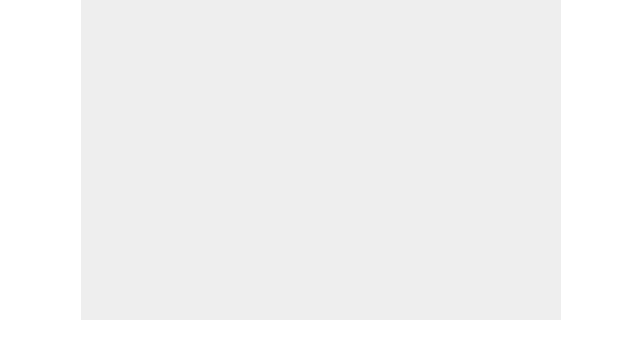
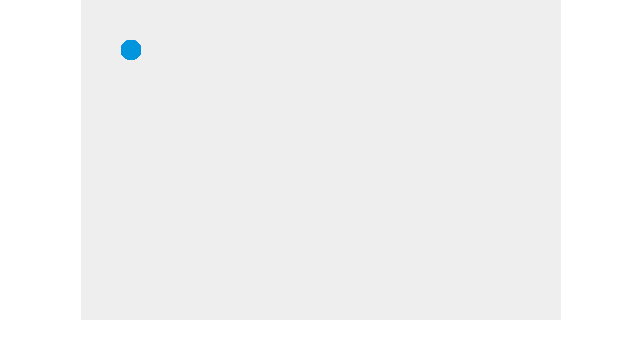
Before and after one commit to bryankenny/brickBreaker, a plain HTML site: page index.html in a window 1280 px wide. Shown: the full height of the page, 319-959 px from the left. Drawn offline with Linux system fonts and the light colour scheme.

Commit message:
added draw function to draw ball onto screen

```diff
--- a/index.html
+++ b/index.html
@@ -13,7 +13,17 @@
 <canvas id="myCanvas" width="480" height="320"></canvas>
 
 <script>
+  let canvas = document.getElementById("myCanvas");
+  let ctx = canvas.getContext("2d");
 
+    function draw() {
+      ctx.beginPath();
+      ctx.arc(50, 50, 10, 0, Math.PI*2);
+      ctx.fillStyle = "#0095DD";
+      ctx.fill();
+      ctx.closePath();
+    }
+    setInterval(draw, 10);
 </script>
 
 </body>
```
